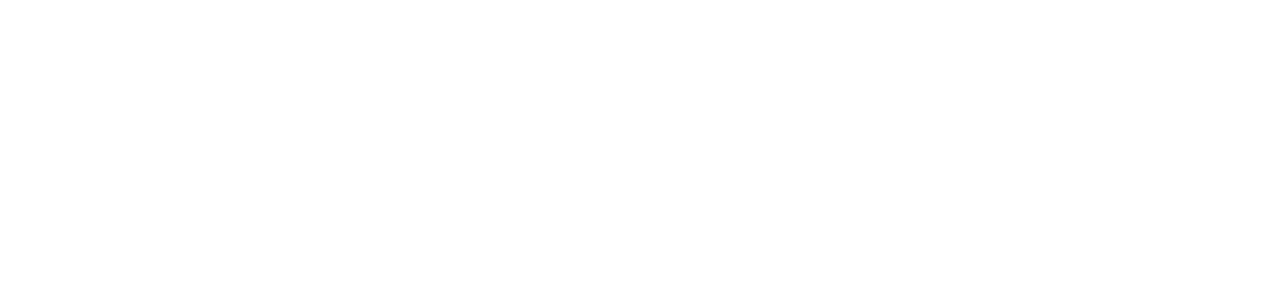
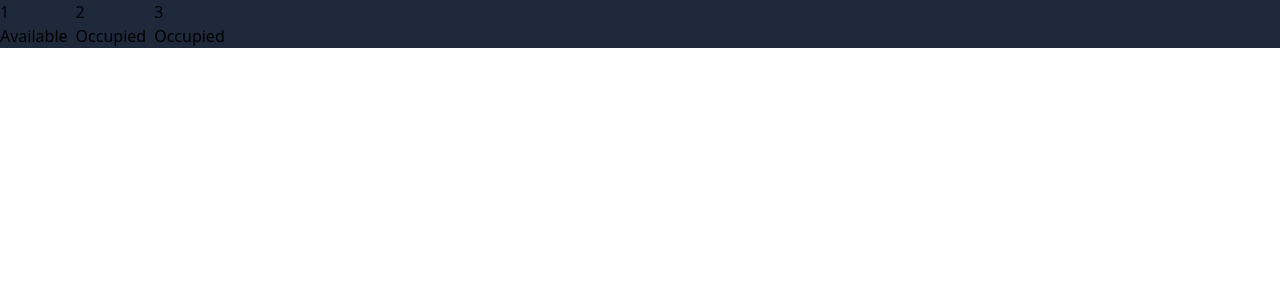
Before and after one commit to SagarMedtiya/Point-Of-Sale, a React (Vite) app: page / in a window 1280 px wide. Shown: the top 300 px of the page. Built offline with nearby package versions, Linux system fonts and the light colour scheme.

Commit message:
fix the bug in tables array

```diff
--- a/src/App.tsx
+++ b/src/App.tsx
@@ -3,17 +3,17 @@
 const tables = [
     {
         id:1,
-        tableName:1,
+        tableNumber:1,
         status:'Available'
     },
     {
         id:2,
-        tableName:2,
+        tableNumber:2,
         status:'Occupied'
     },
     {
         id:3,
-        tableName:3,
+        tableNumber:3,
         status:'Occupied'
     }
 
@@ -23,7 +23,11 @@
 
   return (
     <div className="App">
-        <Table />
+        <div className="flex gap-2">
+            {
+                tables.map(table=> (<Table key={table.id} tableNumber={table.tableNumber} status={table.status}/>))
+            }
+        </div>
     </div>
   )
 }
```
